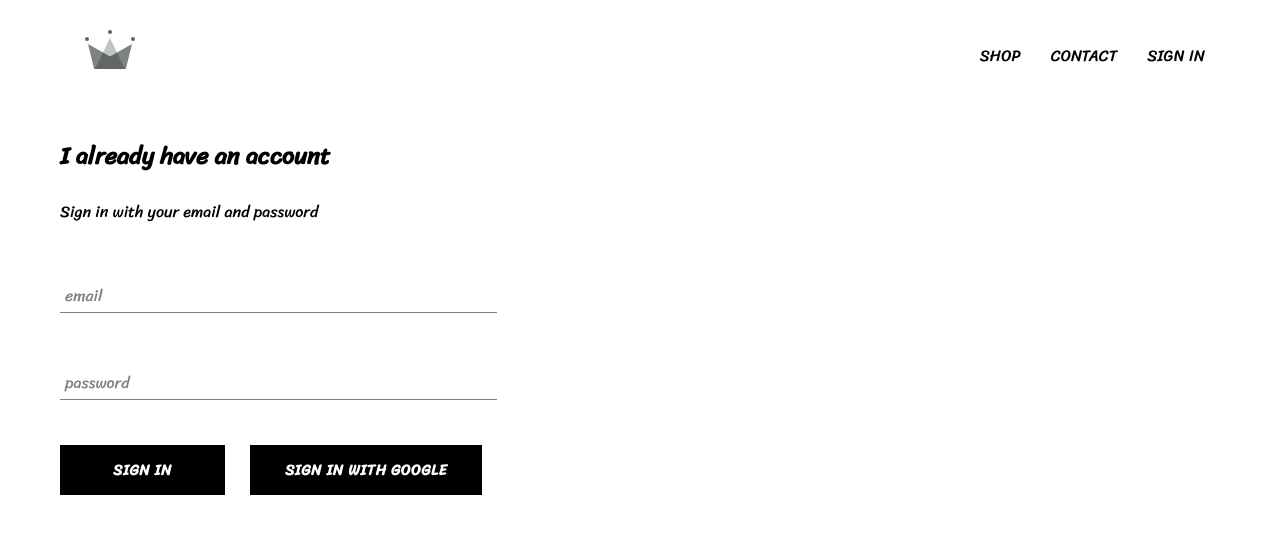
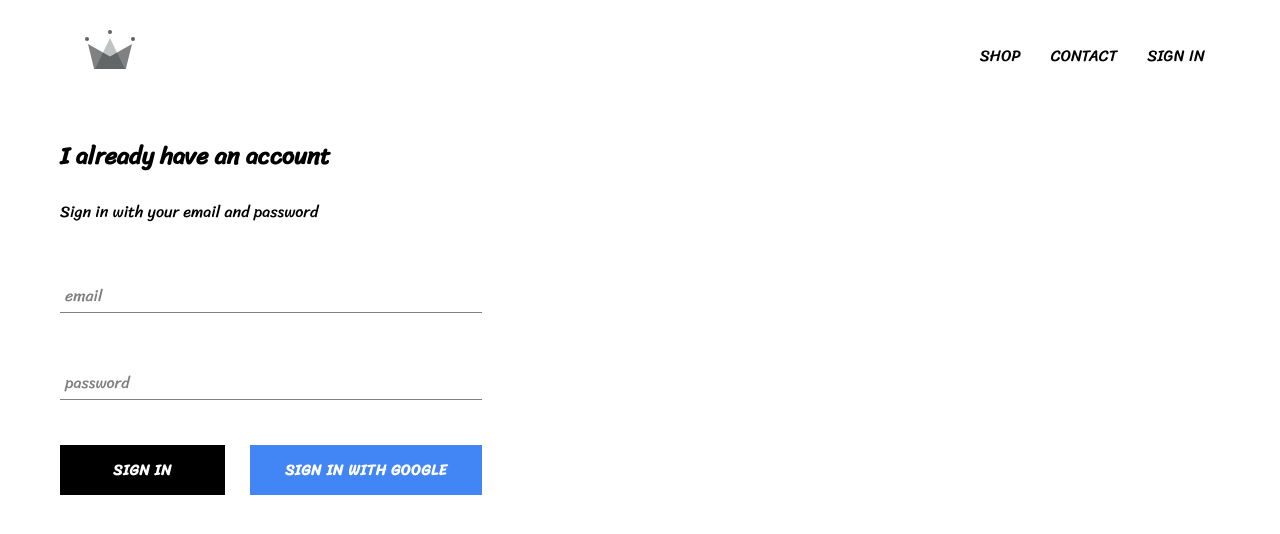
Before and after one commit to ShaineTsou/crwn-clothing, a React (Create React App) app: page /signin in a window 1280 px wide. Shown: the top 534 px of the page. Built offline with nearby package versions, Linux system fonts and the light colour scheme; no server answers.

Commit message:
stored user state received from firebase in app.js, added sign-in and sign-out function and dynamically changing header, and styled sign-in buttons

```diff
--- a/src/App.css
+++ b/src/App.css
@@ -7,3 +7,7 @@
     text-decoration: none;
     color: black;
 }
+
+* {
+    box-sizing: border-box;
+}
--- a/src/App.js
+++ b/src/App.js
@@ -7,11 +7,33 @@
 import ShopPage from './pages/shop/shop.component';
 import SignInAndSignUp from './pages/sign-in-and-sign-up/sign-in-and-sign-up.component';
 import Header from './components/header/header.component';
+import { auth } from './firebase/firebase.utils';
 
-function App() {
-  return (
+class App extends React.Component {
+  constructor() {
+    super();
+
+    this.state = {
+      currentUser: null
+    }
+  }
+
+  unsubscribeFromAuth = null;
+
+  componentDidMount() {
+    this.unsubscribeFromAuth = auth.onAuthStateChanged(user => {
+      this.setState({ currentUser: user });
+    })
+  }
+
+  componentWillUnmount() {
+    this.unsubscribeFromAuth();
+  }
+
+  render() {
+    return(
       <div>
-      <Header />
+        <Header currentUser={this.state.currentUser} />
         <Switch>
           <Route exact path='/' component={HomePage} />
           <Route exact path='/shop' component={ShopPage} />
@@ -20,5 +42,6 @@
       </div>
     );
   }
+}
 
 export default App;
--- a/src/components/custom-button/custom-button.component.jsx
+++ b/src/components/custom-button/custom-button.component.jsx
@@ -3,8 +3,8 @@
 import './custom-button.styles.scss';
 
 // Presentational Component (i.e. functional component with no state)
-const CustomButton = ({ children, ...otherProps }) => (
-    <button className='custom-button' {...otherProps}>
+const CustomButton = ({ children, isGoogleSignIn, ...otherProps }) => (
+    <button className={`${isGoogleSignIn ? 'google-sign-in' : ''} custom-button`} {...otherProps}>
         {children}
     </button>
 )
--- a/src/components/custom-button/custom-button.styles.scss
+++ b/src/components/custom-button/custom-button.styles.scss
@@ -19,4 +19,14 @@
       color: black;
       border: 1px solid black;
     }
+
+    &.google-sign-in {
+      background-color: #4285F4;
+      color: white;
+
+      &:hover {
+        background-color: #357AE8;
+        border: none;
+      }
+    }
   }
--- a/src/components/header/header.component.jsx
+++ b/src/components/header/header.component.jsx
@@ -1,11 +1,12 @@
 import React from 'react';
 import { Link } from 'react-router-dom';
+import { auth } from '../../firebase/firebase.utils';
 
 import { ReactComponent as Logo } from '../../assets/crown.svg';
 
 import './header.styles.scss';
 
-const Header = () => (
+const Header = ({ currentUser }) => (
     <div className='header'>
         <Link className='logo-container' to='/'>
             <Logo className='logo' />
@@ -17,9 +18,18 @@
             <Link className='option' to='/contact'>
                 CONTACT
             </Link>
-            <Link className='option' to='/signin'>
-                SIGN IN
-            </Link>
+            {
+                currentUser ? (
+                    <div className='option' onClick={() => auth.signOut()}>
+                        SIGN OUT
+                    </div>
+                ) : (
+                    <Link className='option' to='/signin'>
+                        SIGN IN
+                    </Link>
+                )
+            }
+
         </div>
     </div>
 )
--- a/src/components/header/header.styles.scss
+++ b/src/components/header/header.styles.scss
@@ -20,6 +20,7 @@
 
       .option {
         padding: 10px 15px;
+        cursor: pointer;
       }
     }
   }
--- a/src/components/sign-in/sign-in.component.jsx
+++ b/src/components/sign-in/sign-in.component.jsx
@@ -58,7 +58,7 @@
                         <CustomButton type='submit'>
                             Sign In
                         </CustomButton>
-                        <CustomButton onClick={ signInWithGoogle }>
+                        <CustomButton onClick={ signInWithGoogle } isGoogleSignIn>
                             Sign in with Google
                         </CustomButton>
                     </div>
```
Lines whose indentation alone changed are shown as unchanged.
